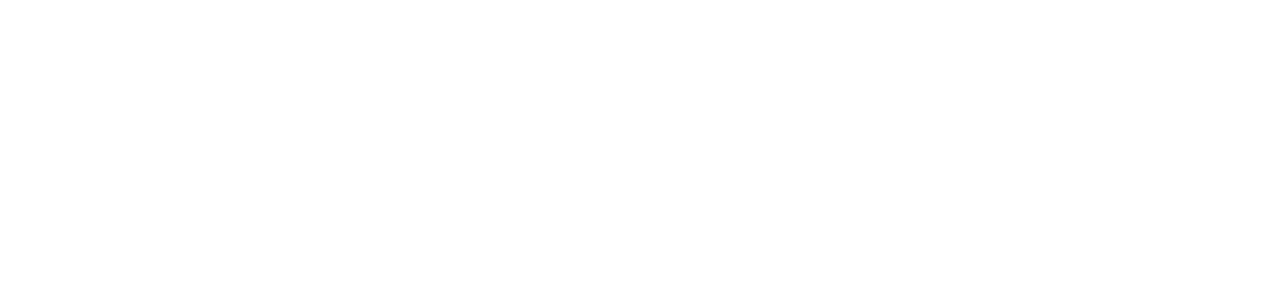
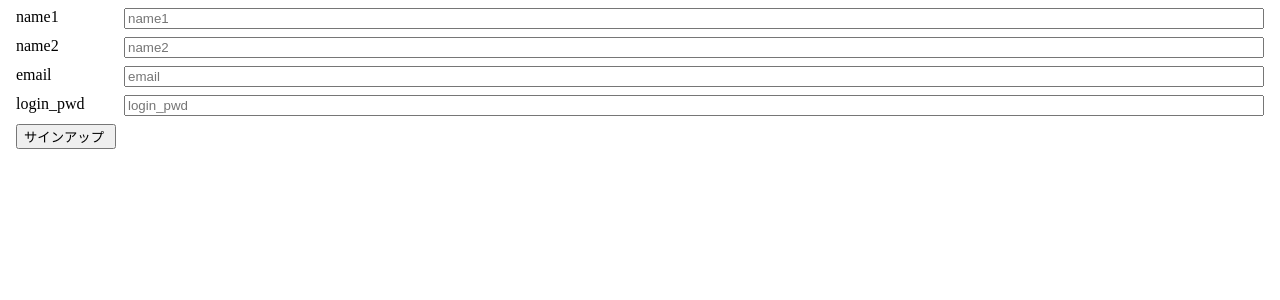
Before and after one commit to HisashiHasebe/sample-kuroco-document, a Nuxt app: page /login/signup_token in a window 1280 px wide. Before the commit this address had no page. Shown: the top 300 px of the page. Built offline with nearby package versions, Linux system fonts and the light colour scheme.

Commit message:
update:新規会員登録画面の追加

```diff
--- /dev/null
+++ b/pages/login/signup_cookie/index.vue
@@ -0,0 +1,86 @@
+<template>
+    <div>
+        <div v-if="!signupDone">
+            <form @submit.prevent="signup">
+                <p v-if="error" :style="{ color: 'red' }">
+                    {{ error }}
+                </p>
+
+                <div>
+                    <label>name1</label>
+                    <input v-model="user.name1" name="name1" type="text" placeholder="name1">                </div>
+                <div>
+                    <label>name2</label>
+                    <input v-model="user.name2" name="name2" type="text" placeholder="name2">
+                </div>
+                <div>
+                    <label>email</label>
+                    <input v-model="user.email" name="email" type="email" placeholder="email">
+                </div>
+                <div>
+                    <label>login_pwd</label>
+                    <input v-model="user.login_pwd" name="login_pwd" type="password" placeholder="login_pwd">
+                </div>
+
+                <div>
+                    <button type="submit">
+                        サインアップ
+                    </button>
+                </div>
+            </form>
+        </div>
+        <div v-if="signupDone">
+            新規登録が完了しました。
+        </div>
+    </div>
+</template>
+
+<script>
+export default {
+    data () {
+        return {
+            signupDone: false,
+
+            user: {},
+            error: null
+        }
+    },
+    methods: {
+        async signup () {
+            try {
+                // 新規会員登録のリクエスト
+                await this.$axios.$post(
+                    '/rcms-api/10/member/regist',
+                    { ...this.user } // フォームの内容をリクエストボディとして適用
+                )
+
+                this.signupDone = true
+            } catch (e) {
+                console.error(e)
+                this.error = 'エラーが発生しました。'
+            }
+        }
+    }
+}
+</script>
+
+<style scoped>
+form > div {
+    margin: 8px;
+    display: flex;
+    flex-direction: row;
+}
+form > div > * {
+    display: flex;
+    flex-direction: row;
+    flex-basis: 100px;
+}
+form > div > *:nth-child(1) {
+    flex: 0 0 100px;
+    padding-right: 8px;
+}
+form > div > *:nth-child(2) {
+    min-width: 0;
+    flex: 1 100 auto;
+}
+</style>
--- /dev/null
+++ b/pages/login/signup_token/index.vue
@@ -0,0 +1,101 @@
+<template>
+    <div>
+        <div v-if="!signupDone">
+            <form @submit.prevent="signup">
+                <p v-if="error" :style="{ color: 'red' }">
+                    {{ error }}
+                </p>
+
+                <div>
+                    <label>name1</label>
+                    <input v-model="user.name1" name="name1" type="text" placeholder="name1">                </div>
+                <div>
+                    <label>name2</label>
+                    <input v-model="user.name2" name="name2" type="text" placeholder="name2">
+                </div>
+                <div>
+                    <label>email</label>
+                    <input v-model="user.email" name="email" type="email" placeholder="email">
+                </div>
+                <div>
+                    <label>login_pwd</label>
+                    <input v-model="user.login_pwd" name="login_pwd" type="password" placeholder="login_pwd">
+                </div>
+
+                <div>
+                    <button type="submit">
+                        サインアップ
+                    </button>
+                </div>
+            </form>
+        </div>
+        <div v-if="signupDone">
+            新規登録が完了しました。
+        </div>
+    </div>
+</template>
+
+<script>
+export default {
+    data () {
+        return {
+            signupDone: false,
+
+            user: {},
+            error: null
+        }
+    },
+    methods: {
+        async signup () {
+            try {
+                // AnonymousTokenの取得
+                const tokenRes = await this.$axios.$post(
+                    '/rcms-api/9/token',
+                    {} // AnonymousUserでのトークン値取得要求のため、リクエストボディは空のオブジェクトを指定
+                )
+                const anonymousToken = tokenRes.access_token.value
+
+                // AnonymousTokenを適用したカスタムヘッダを作成
+                const customHeaderConfig = {
+                    headers: {
+                        'X-RCMS-API-ACCESS-TOKEN': anonymousToken
+                    }
+                }
+
+                // 新規会員登録のリクエスト
+                await this.$axios.$post(
+                    '/rcms-api/10/member/regist',
+                    { ...this.user }, // フォームの内容をリクエストボディとして適用
+                    customHeaderConfig
+                )
+
+                this.signupDone = true
+            } catch (e) {
+                console.error(e)
+                this.error = 'エラーが発生しました。'
+            }
+        }
+    }
+}
+</script>
+
+<style scoped>
+form > div {
+    margin: 8px;
+    display: flex;
+    flex-direction: row;
+}
+form > div > * {
+    display: flex;
+    flex-direction: row;
+    flex-basis: 100px;
+}
+form > div > *:nth-child(1) {
+    flex: 0 0 100px;
+    padding-right: 8px;
+}
+form > div > *:nth-child(2) {
+    min-width: 0;
+    flex: 1 100 auto;
+}
+</style>
```
